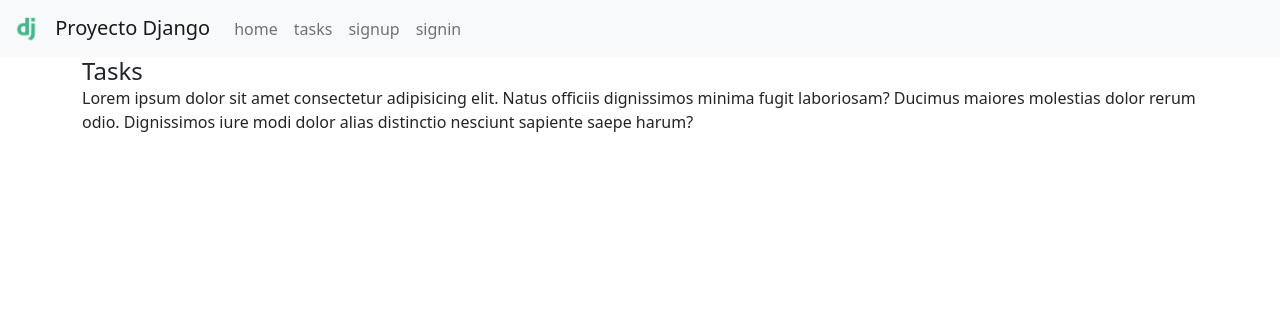
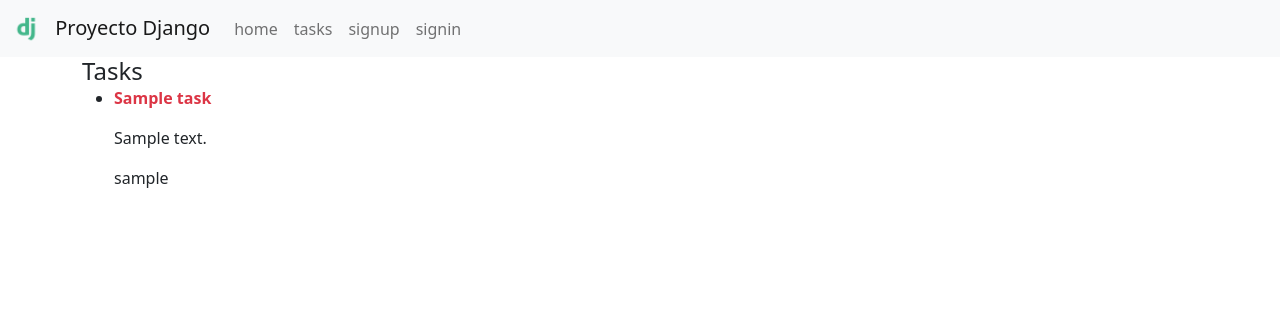
Before and after one commit to Stiven1707/DJANGO-CRUD-AUTH, a Django app: template tasks/templates/tasks/tasks.html in a window 1280 px wide. Shown: the top 317 px of the page. Run offline with Django 4.2, Linux system fonts and the light colour scheme; the template is opened without the code that fills it: values that come from a table or form of the project are taken from there, others are empty; tables that the repository leaves empty hold one stand-in row (values such as "Sample post").

Commit message:
Listar tareas

```diff
--- a/tasks/templates/tasks/tasks.html
+++ b/tasks/templates/tasks/tasks.html
@@ -4,6 +4,23 @@
 {% block contenido %}
 <div class="card-body">
   <h4 class="card-title">Tasks</h4>
-  <p class="card-text">Lorem ipsum dolor sit amet consectetur adipisicing elit. Natus officiis dignissimos minima fugit laboriosam? Ducimus maiores molestias dolor rerum odio. Dignissimos iure modi dolor alias distinctio nesciunt sapiente saepe harum?</p>
-  </div>
+  <ul>
+    {% for task in tasks %}
+    <li>
+      {% if task.important == True %}
+      <p>
+        <strong class="text-danger" > {{ task.title }} </strong>
+      </p>
+
+      {% else %}
+      <p>
+        {{ task.title }}
+      </p>
+      {% endif %}
+      <p> {{ task.description }} </p>
+      <p> {{ task.user }} </p>
+    </li>
+    {% endfor %}
+  </ul>
+</div>
 {% endblock %}
--- a/tasks/views.py
+++ b/tasks/views.py
@@ -2,6 +2,8 @@ from django.shortcuts import render, redirect
 from django.contrib.auth.forms import UserCreationForm, AuthenticationForm
 from django.contrib.auth.models import User
 from django.contrib.auth import login, logout, authenticate
+
+from .models import Task
 
 from .forms import TaskForm
 
@@ -61,7 +63,9 @@ def signin(request):
     else:
         return render(request, 'users/signin.html',{'form': AuthenticationForm()})
 def tasks(request):
-    return render(request, 'tasks/tasks.html')
+    tasks = Task.objects.filter(user=request.user, date_completed__isnull=True)
+
+    return render(request, 'tasks/tasks.html', {'tasks': tasks})
 def create_task(request):
     if request.method == 'POST':
         try:
```
